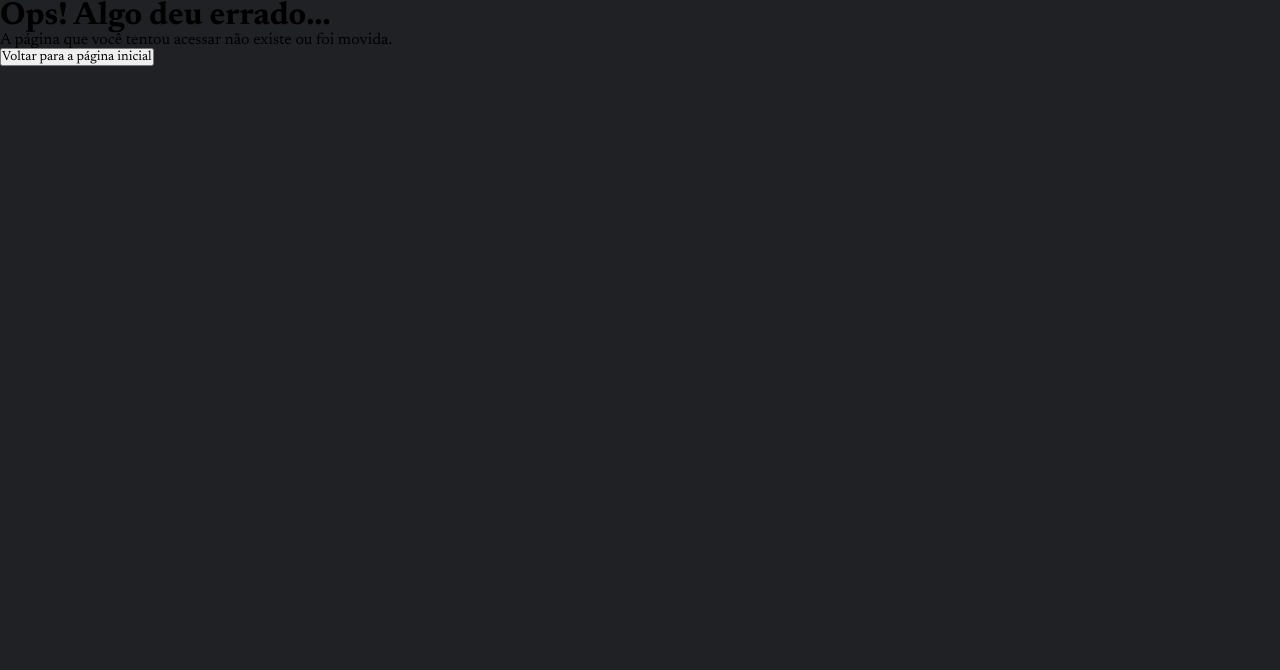
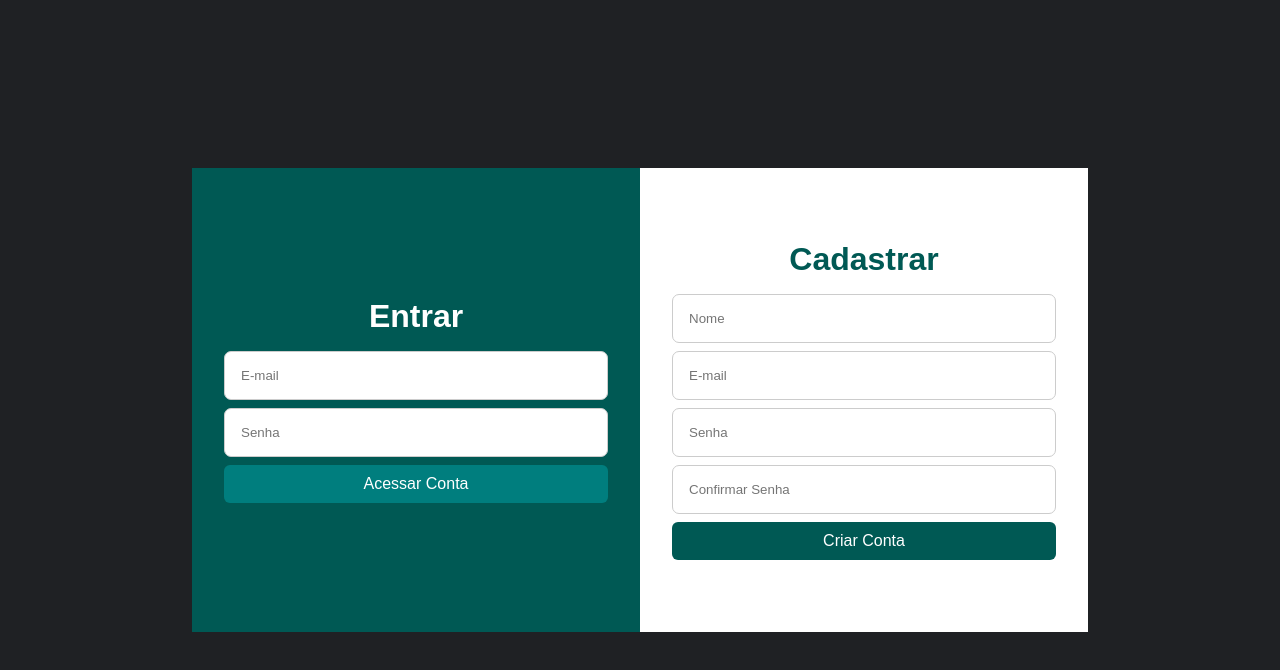
Before and after one commit to WILLOSU/boscov, a React (Vite) app in the folder boscov-frontend/: page /auth in a window 1280 px wide. Shown: the top 670 px of the page. Built offline with nearby package versions, Linux system fonts and the light colour scheme.

Commit message:
implementando signin e sigup

```diff
--- /dev/null
+++ b/boscov-frontend/src/components/Button/Button.tsx
@@ -0,0 +1,17 @@
+import { ReactNode } from "react";
+import { ButtonSpace } from "./ButtonSytled";
+
+interface ButtonProps {
+  type?: "button" | "submit" | "reset";
+  onClick?: () => void;
+  children: ReactNode;
+  variant?: "default" | "signin" | "signup"; // <- AQUI
+}
+
+export function Button({ type = "button", onClick, children, variant = "default" }: ButtonProps) {
+  return (
+    <ButtonSpace type={type} onClick={onClick} variant={variant}>
+      {children}
+    </ButtonSpace>
+  );
+}
--- /dev/null
+++ b/boscov-frontend/src/components/Button/ButtonSytled.tsx
@@ -0,0 +1,41 @@
+import styled, { css } from "styled-components";
+
+interface ButtonSpaceProps {
+  variant?: "default" | "signin" | "signup";
+}
+
+export const ButtonSpace = styled.button<ButtonSpaceProps>`
+  padding: 10px 20px;
+  font-size: 16px;
+  border: none;
+  border-radius: 6px;
+  cursor: pointer;
+  transition: background-color 0.3s ease;
+
+  ${(props) =>
+    props.variant === "default" &&
+    css`
+      background-color: #e0e0e0;
+      color: #000;
+    `}
+
+  ${(props) =>
+    props.variant === "signin" &&
+    css`
+      background-color: #007e7e; /* cor 005954 um pouco mais clara */
+      color: #fff;
+    `}
+
+  ${(props) =>
+    props.variant === "signup" &&
+    css`
+      background-color: #005954;
+      color: #fff;
+    `}
+
+    &:hover {
+    background-color: #757575;
+    color: #f5f5f5;
+    transform: translateY(-5px); // Efeito de elevação
+  }
+`;
--- /dev/null
+++ b/boscov-frontend/src/components/Input/Input.tsx
@@ -0,0 +1,19 @@
+import { InputHTMLAttributes } from "react";
+import { UseFormRegister } from "react-hook-form";
+import { InputSpace } from "./InputStyled";
+
+interface InputProps extends InputHTMLAttributes<HTMLInputElement> {
+  name: string;
+  register: UseFormRegister<any>;
+}
+
+export function Input({ type, placeholder, name, register, ...rest }: InputProps) {
+  return (
+    <InputSpace
+      type={type}
+      placeholder={placeholder}
+      {...register(name)}
+      {...rest}
+    />
+  );
+}
--- /dev/null
+++ b/boscov-frontend/src/components/Input/InputStyled.tsx
@@ -0,0 +1,20 @@
+/*  crio um styled components ou crio um component de input?
+    melhor criar para sinin e signup um componente de inupu
+    no caso tenho um código ts que é importante padronizar
+    para facilitar.
+
+///////
+
+    Quando criar um style components?
+    a diferença for apenas layout.
+
+*/
+
+import styled from "styled-components";
+
+export const InputSpace = styled.input `
+    padding: 1rem;
+    border-radius: 7px;
+    border: 1px solid #ccc;
+
+`
--- a/boscov-frontend/src/components/Navbar/Navbar.tsx
+++ b/boscov-frontend/src/components/Navbar/Navbar.tsx
@@ -2,9 +2,10 @@ import React from "react";
 import { useForm, SubmitHandler } from "react-hook-form";
 import { Link, Outlet, useNavigate } from "react-router-dom";
 import logo from "../Imagens/LogoBF.png";
-import { Button, Nav, ImageLogo, InputSpace, ErrorSpan } from "./NavbarStyled";
+import { Nav, ImageLogo, InputSpace, ErrorSpan } from "./NavbarStyled";
 import { z } from "zod";
 import { zodResolver } from "@hookform/resolvers/zod";
+import { Button } from "../Button/Button";
 
 // Tipagem dos dados do formulário
 interface SearchFormData {
@@ -36,6 +37,10 @@ export const Navbar: React.FC = () => {
     reset(); // limpa o campo após pesquisa
   };
 
+  function goAuth(){
+    navigate('/auth');
+  }
+
   return (
     <>
       <Nav>
@@ -57,7 +62,8 @@ export const Navbar: React.FC = () => {
           {/* retorna para home, navegação interna*/}
           <ImageLogo src={logo} alt="Logo do Boscov Filmes" />
         </Link>
-        <Button>Entrar</Button>
+        <Button onClick={goAuth}>Entrar</Button>
+
       </Nav>
       {errors.title && <ErrorSpan>{errors.title.message}</ErrorSpan>}{" "}
       {/* valida se é true ou false*/}
--- a/boscov-frontend/src/components/Navbar/NavbarStyled.tsx
+++ b/boscov-frontend/src/components/Navbar/NavbarStyled.tsx
@@ -89,29 +89,7 @@ export const InputSpace = styled.div`
   }
 `;
 
-// Button
-export const Button = styled.button`
-  background-color: #ffffff;
-  border: none;
-  outline: none;
-  font-size: 1rem;
-  padding: 0.4rem 1rem;
-  color: #005954;
-  transition: all 0.4s ease-in-out;
-  cursor: pointer;
-  border-radius: 0.3rem;
-  font-family: Roboto, arial;
 
-  font-weight: 500;
-  letter-spacing: 0.1rem;
-  text-transform: uppercase;
-
-  &:hover {
-    background-color: #757575;
-    color: #f5f5f5;
-    transform: translateY(-5px); // Efeito de elevação
-  }
-`;
 
 export const ErrorSpan = styled.span`
   background-color: #ffcdcd;
--- /dev/null
+++ b/boscov-frontend/src/pages/Authentication/Authentication.tsx
@@ -0,0 +1,67 @@
+
+import { useForm } from "react-hook-form";
+import { Button } from "../../components/Button/Button";
+import { Input } from "../../components/Input/Input";
+import { AuthContainer, Section } from "./AuthenticationStyled";
+////import { zodResolver } from "@hookform/resolvers/zod";
+////import { SearchFormData, signupSchema, signinSchema } from "./schemas";
+
+
+export function Authentication() {
+// dois componentes em formulário
+// utilizei apelido na desustruração de objetos
+
+  const {
+    register: registerSignup,
+    handleSubmit: handleSubmitSignup,
+   // formState: { errors: errorsSignup },
+  } = useForm();
+
+  const {
+    register: registerSignin,
+    handleSubmit: handleSubmitSignin,
+   // formState: { errors: errorsSignin },
+  } = useForm();
+
+  function inHanleSubmit (data: unknown){
+    console.log(data);
+  }
+
+  function upHanleSubmit (data: unknown){
+    console.log(data);
+  }
+
+  return (
+    <AuthContainer>
+      <Section type="signin">
+        <h2>Entrar</h2>
+        <form onSubmit={handleSubmitSignin(inHanleSubmit)}>
+          <Input type="email" placeholder="E-mail" name="email" register={registerSignin}/>
+          <Input type="password" placeholder="Senha" name="password"register={registerSignin}/>
+          <Button type="submit" variant="signin">Acessar Conta</Button>
+
+
+        </form>
+      </Section>
+      <Section type="signup">
+        <h2>Cadastrar</h2>
+        <form onSubmit={handleSubmitSignup(upHanleSubmit)}>
+          <Input type="text" placeholder="Nome" name="name" register={registerSignup}/>
+          <Input type="email" placeholder="E-mail" name="email" register={registerSignup}/>
+          <Input type="password" placeholder="Senha" name="password" register={registerSignup}/>
+          <Input
+            type="password"
+            placeholder="Confirmar Senha"
+            name="password"
+            register={registerSignup}
+            />
+          <Button type="submit" variant="signup">Criar Conta</Button>
+
+        </form>
+      </Section>
+    </AuthContainer>
+  );
+}
+
+
+export default Authentication;
--- /dev/null
+++ b/boscov-frontend/src/pages/Authentication/AuthenticationStyled.tsx
@@ -0,0 +1,40 @@
+import styled from "styled-components";
+
+export const AuthContainer = styled.div`
+  height: 100vh;
+  display: flex;
+  justify-content: center;
+  align-items: center;
+  width: 70%;
+  margin: 0 auto;
+
+  form {
+    display: flex;
+    flex-direction: column;
+    gap: 0.5rem;
+    width: 100%;
+  }
+`;
+
+
+interface SectionProps {
+    type: "signin" | "signup";
+  }
+
+export const Section = styled.section<SectionProps>`
+  display: flex;
+  flex-direction: column;
+  justify-content: center;
+  width: 100%;
+  height: 400px;
+  padding: 2rem;
+  gap: 1rem;
+  background-color: ${(props) => (props.type === "signin" ? "#005954" : "white")};
+  color: ${(props) => (props.type === "signup" ? "#005954" : "white")};
+
+  h2 {
+    font-size: 2rem;
+    text-align: center;
+    font-weight: 700;
+  }
+`;
--- a/boscov-frontend/src/pages/Search/Search.tsx
+++ b/boscov-frontend/src/pages/Search/Search.tsx
@@ -1,7 +1,7 @@
 import { useEffect, useState, useCallback } from "react";
 import { useParams } from "react-router-dom";
 import { searchFilmes } from "../../services/filmesServices";
-import axios, { AxiosError } from "axios"; // Importe AxiosError para tipar o erro
+import axios, { AxiosError } from "axios";
 import { Card } from "../../components/Card/Card";
 import { ContainerResults, SearchPosts, TextResults } from "./SearchStyled";
 interface Filme {
@@ -23,13 +23,9 @@ export function Search() {
 
   const search = useCallback(async () => {
     try {
-      const response = await searchFilmes(title);
+      const response = await searchFilmes(title, 1000, 0);
 
       if (response.data && response.data.results) {
-        if (response.data.results.length > 0) {
-          console.log("Primeiro filme da lista:", response.data.results[0]);
-        }
-
         setFilmes(response.data.results);
         setErro(null);
       } else {
@@ -114,9 +110,9 @@ export function Search() {
             key={filme.id}
             filme={{
               ...filme,
-              title: filme.nome, // Adiciona a propriedade title que o Card espera
+              title: filme.nome,
             }}
-            top={true}
+            top={false}
           />
         ))}
       </SearchPosts>
--- a/boscov-frontend/src/services/filmesServices.ts
+++ b/boscov-frontend/src/services/filmesServices.ts
@@ -22,18 +22,10 @@ export async function getTopFilme() {
   }
 }
 
-export function searchFilmes(titulo: string) {
-  console.log("Base URL:", baseUrl);
-  const url = `${baseUrl}/api/search?nome=${titulo}`; // <- CORRIGIDO AQUI
-  console.log("URL da requisição:", url);
+export const searchFilmes = async (titulo: string, limit: number = 1000, offset: number = 0) => {
+  const url = `${baseUrl}/api/search`;
 
-  return axios.get(url)
-    .then(response => {
-      console.log("Resposta:", response.status);
-      return response;
-    })
-    .catch(error => {
-      console.error("Erro no serviço searchFilmes:", error);
-      throw error;
-    });
-}
+  return await axios.get(url, {
+    params: { nome: titulo, limit, offset }
+  });
+};
```
Also changed, not shown: boscov-frontend/src/main.tsx (+6 -2 lines).
